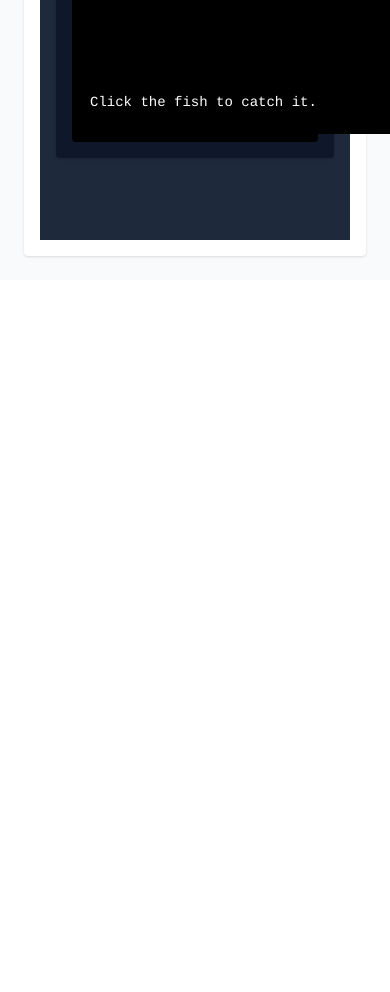
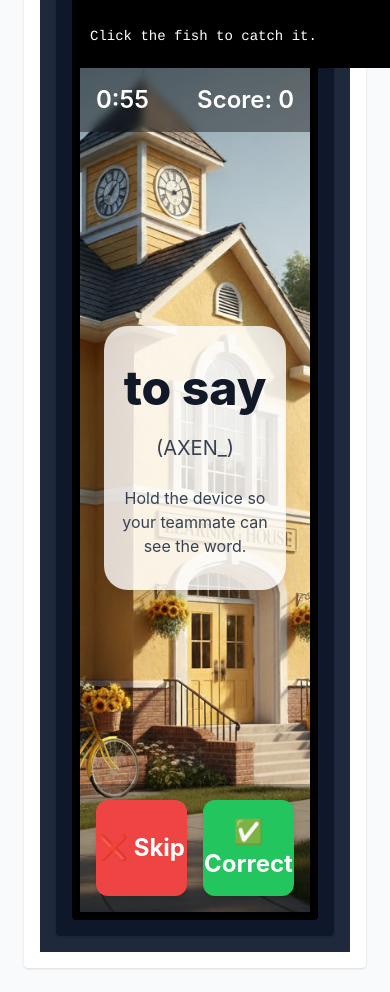
Before and after one commit to Owlmil/BR-2, a React (Vite) app in the folder frontend/: page / in a window 390 px wide. Shown: the part 920-1912 px from the top of the page. Before the commit the page ends 1200 px from the top, so only its background shows below. Built offline with nearby package versions, Linux system fonts and the light colour scheme; no server answers.

Commit message:
HM Headsup

```diff
--- /dev/null
+++ b/frontend/src/components/HeadUp.jsx
@@ -0,0 +1,148 @@
+import React, { useEffect, useState, useRef } from 'react'
+import SchoolBg from '../phaser/assets/School.png'
+
+// HeadsUp game page for School theme
+export default function HeadUp() {
+  const [secondsLeft, setSecondsLeft] = useState(60)
+  const [score, setScore] = useState(0)
+  const [currentIndex, setCurrentIndex] = useState(0)
+  const [wordsList, setWordsList] = useState([]) // array of {id, letter, sen_word, english_meaning}
+  const [loading, setLoading] = useState(true)
+  const timerRef = useRef(null)
+
+  // fallback sample words (school-relevant English meanings)
+  const fallback = [
+    { id: 1, sen_word: 'AXEN_', english_meaning: 'to say' },
+    { id: 2, sen_word: 'KELEN', english_meaning: 'ear' },
+    { id: 3, sen_word: 'LOX̱ENE', english_meaning: 'canadian goose' },
+    { id: 4, sen_word: 'SŌL', english_meaning: 'door' },
+    { id: 5, sen_word: 'TENEḴSEN', english_meaning: 'hummingbird' },
+    { id: 6, sen_word: 'WEXES', english_meaning: 'frog' },
+    { id: 7, sen_word: 'XŦEM', english_meaning: 'chest' },
+    { id: 8, sen_word: 'YEYOSEṈ', english_meaning: 'play' },
+  ]
+
+  useEffect(() => {
+    let mounted = true
+    async function fetchWords() {
+      try {
+        const base = process.env.REACT_APP_API_BASE || 'http://localhost:5000'
+        const res = await fetch(`${base}/words`)
+        if (!res.ok) throw new Error('Network error')
+        const data = await res.json()
+        if (mounted && Array.isArray(data) && data.length) {
+          // shuffle to make games varied
+          const shuffled = data.sort(() => Math.random() - 0.5)
+          setWordsList(shuffled)
+        } else if (mounted) {
+          setWordsList(fallback)
+        }
+      } catch (err) {
+        // fallback to local list if backend not available
+        if (mounted) setWordsList(fallback)
+      } finally {
+        if (mounted) setLoading(false)
+      }
+    }
+
+    fetchWords()
+
+    return () => {
+      mounted = false
+    }
+  }, [])
+
+  useEffect(() => {
+    // start timer once words load
+    if (!loading && wordsList.length) {
+      timerRef.current = setInterval(() => {
+        setSecondsLeft(s => {
+          if (s <= 1) {
+            clearInterval(timerRef.current)
+            return 0
+          }
+          return s - 1
+        })
+      }, 1000)
+    }
+
+    return () => clearInterval(timerRef.current)
+  }, [loading, wordsList])
+
+  function pickNextIndex(skip = false) {
+    if (!wordsList.length) return 0
+    // choose next random index (avoid repeating current)
+    let next = currentIndex
+    if (wordsList.length === 1) return 0
+    while (next === currentIndex) {
+      next = Math.floor(Math.random() * wordsList.length)
+    }
+    return next
+  }
+
+  function onSkip() {
+    const next = pickNextIndex(true)
+    setCurrentIndex(next)
+    setScore(s => Math.max(0, s - 1))
+  }
+
+  function onCorrect() {
+    const next = pickNextIndex(false)
+    setCurrentIndex(next)
+    setScore(s => s + 1)
+  }
+
+  function formatTime(sec) {
+    const m = Math.floor(sec / 60)
+    const s = sec % 60
+    return `${m}:${s.toString().padStart(2, '0')}`
+  }
+
+  const current = wordsList[currentIndex] || { english_meaning: 'Loading…', sen_word: '' }
+
+  return (
+    <div
+      className="min-h-screen flex flex-col bg-cover bg-center"
+      style={{ backgroundImage: `url(${SchoolBg})` }}
+    >
+      {/* Top bar */}
+      <header className="flex items-center justify-between p-4 bg-black/40 backdrop-blur-sm">
+        <div className="text-white text-2xl sm:text-3xl font-semibold">{formatTime(secondsLeft)}</div>
+        <div className="text-white text-2xl sm:text-3xl font-semibold">Score: {score}</div>
+      </header>
+
+      {/* Center word area */}
+      <main className="flex-1 flex items-center justify-center p-6">
+        <div className="max-w-3xl w-full text-center px-4 py-8 bg-white/80 rounded-3xl shadow-xl">
+          <div className="text-5xl sm:text-6xl md:text-7xl font-extrabold text-gray-900 leading-tight">
+            {current.english_meaning}
+          </div>
+          <div className="mt-4 text-xl sm:text-2xl text-gray-700">{current.sen_word ? `(${current.sen_word})` : ''}</div>
+          <p className="mt-6 text-base sm:text-lg text-gray-700">Hold the device so your teammate can see the word.</p>
+        </div>
+      </main>
+
+      {/* Bottom controls */}
+      <footer className="p-4 bg-black/30">
+        <div className="max-w-3xl mx-auto grid grid-cols-2 gap-4">
+          <button
+            onClick={onSkip}
+            className="w-full py-4 rounded-xl bg-red-500 hover:bg-red-600 text-white text-2xl font-bold shadow-md"
+            aria-label="Skip"
+            disabled={loading}
+          >
+            ❌ Skip
+          </button>
+          <button
+            onClick={onCorrect}
+            className="w-full py-4 rounded-xl bg-green-500 hover:bg-green-600 text-white text-2xl font-bold shadow-md"
+            aria-label="Correct"
+            disabled={loading}
+          >
+            ✅ Correct
+          </button>
+        </div>
+      </footer>
+    </div>
+  )
+}
--- a/frontend/src/pages/GamePage.jsx
+++ b/frontend/src/pages/GamePage.jsx
@@ -1,5 +1,6 @@
 import React from 'react';
 import PhaserGame from '../components/PhaserGame';
+import HeadUp from '../components/HeadUp';
 
 export default function GamePage(){
   return (
@@ -8,6 +9,7 @@ export default function GamePage(){
         <h2 className="text-white text-2xl mb-2">Phaser 2D Game Demo</h2>
         <div className="bg-black p-2 rounded">
           <PhaserGame width={800} height={560} />
+          <HeadUp width={800} height={560} />
         </div>
       </div>
     </div>
```
Also changed, not shown: frontend/src/phaser/assets/School.png (added).
